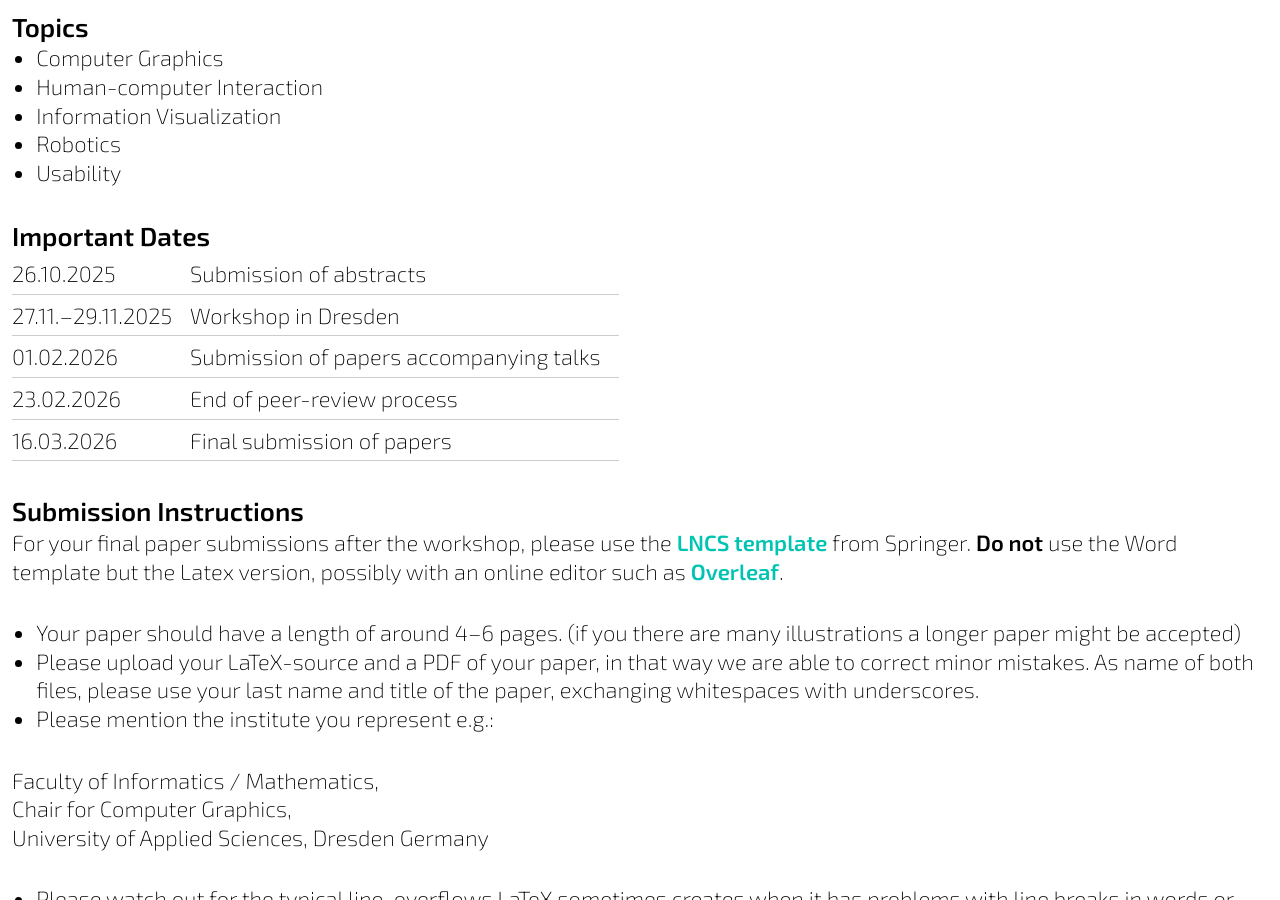
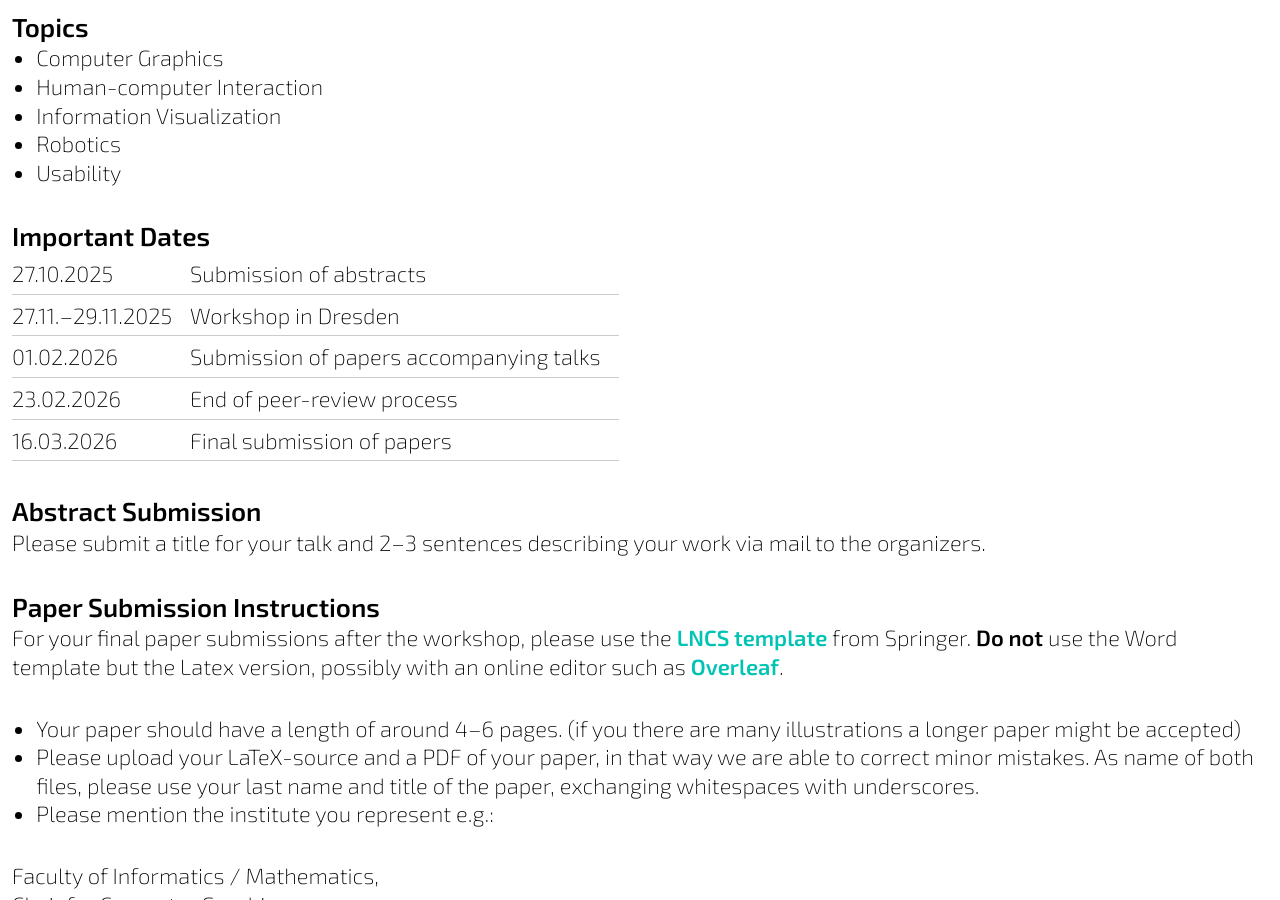
Before and after one commit to workshop-user-interfaces/workshop-user-interfaces.github.io, a Jekyll site: the page built from _editions/2025.markdown, in a window 1280 px wide and 900 px high, scrolled down 1527 px. Built offline with Jekyll 4.4.1, drawn with Linux system fonts in a browser that asks for light colours.

Commit message:
update deadlines and submission info

```diff
--- a/_editions/2025.markdown
+++ b/_editions/2025.markdown
@@ -22,13 +22,17 @@ We invite submissions from either CTU Prague or University of Applied Sciences D
 
 ## Important Dates
 
-| 26.10.2025 | Submission of abstracts |
+| 27.10.2025 | Submission of abstracts |
 | 27.11.–29.11.2025 | Workshop in Dresden |
 | 01.02.2026 | Submission of papers accompanying talks |
 | 23.02.2026 | End of peer-review process |
 | 16.03.2026 | Final submission of papers |
 
-## Submission Instructions
+## Abstract Submission
+
+Please submit a title for your talk and 2–3 sentences describing your work via mail to the organizers.
+
+## Paper Submission Instructions
 
 For your final paper submissions after the workshop, please use the [LNCS template]( https://www.springer.com/gp/computer-science/lncs/conference-proceedings-guidelines) from Springer. **Do not** use the Word template but the Latex version, possibly with an online editor such as [Overleaf](https://www.overleaf.com/).
 
```
